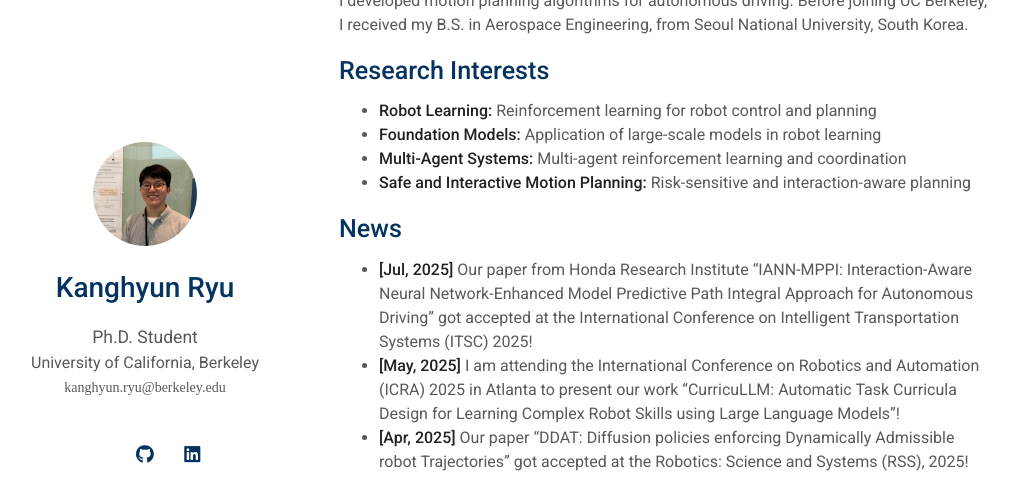
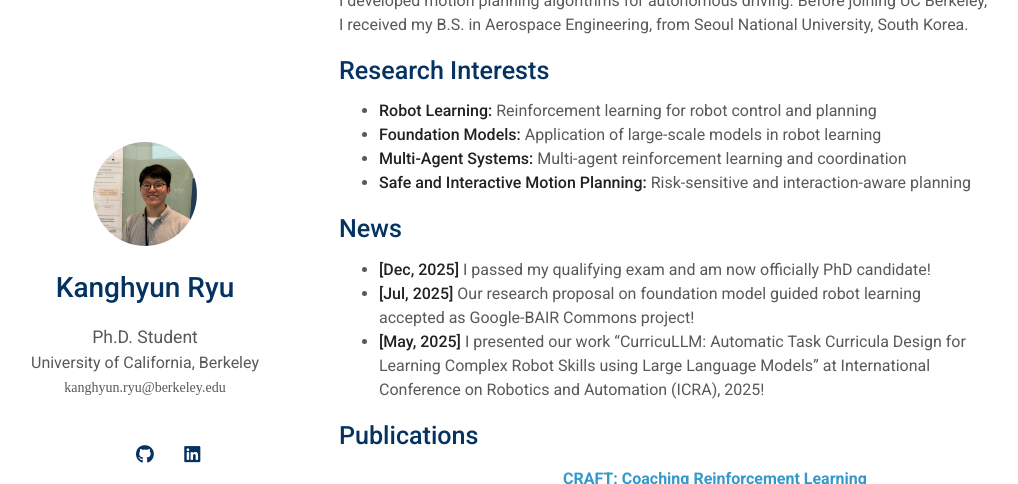
Before and after one commit to kh-ryu/kh-ryu.github.io, a Jekyll site: the page built from index.md, in a window 1280 px wide and 900 px high, scrolled down 318 px, cut to the strip 0-484 px from the top of the window. Shown: the whole strip, without its empty margins (131-1149 px from the left). Built offline with Jekyll 4.4.1, drawn with Linux system fonts in a browser that asks for light colours; a style sheet for code colours, icons or effects is not loaded; our own code applies the rules of GitHub Pages for plain Markdown files.

Commit message:
news update

```diff
--- a/index.md
+++ b/index.md
@@ -17,9 +17,9 @@ During my Ph.D., I worked at the [Honda Research Institute (HRI)](https://usa.ho
 
 ## News
 
-- **[Jul, 2025]** Our paper from Honda Research Institute "IANN-MPPI: Interaction-Aware Neural Network-Enhanced Model Predictive Path Integral Approach for Autonomous Driving" got accepted at the International Conference on Intelligent Transportation Systems (ITSC) 2025!
-- **[May, 2025]** I am attending the International Conference on Robotics and Automation (ICRA) 2025 in Atlanta to present our work "CurricuLLM: Automatic Task Curricula Design for Learning Complex Robot Skills using Large Language Models"!
-- **[Apr, 2025]** Our paper "DDAT: Diffusion policies enforcing Dynamically Admissible robot Trajectories" got accepted at the Robotics: Science and Systems (RSS), 2025!
+- **[Dec, 2025]** I passed my qualifying exam and am now officially PhD candidate!
+- **[Jul, 2025]** Our research proposal on foundation model guided robot learning accepted as Google-BAIR Commons project!
+- **[May, 2025]** I presented  our work "CurricuLLM: Automatic Task Curricula Design for Learning Complex Robot Skills using Large Language Models" at International Conference on Robotics and Automation (ICRA), 2025!
 
 {% include_relative _includes/publications.md %}
 
```
